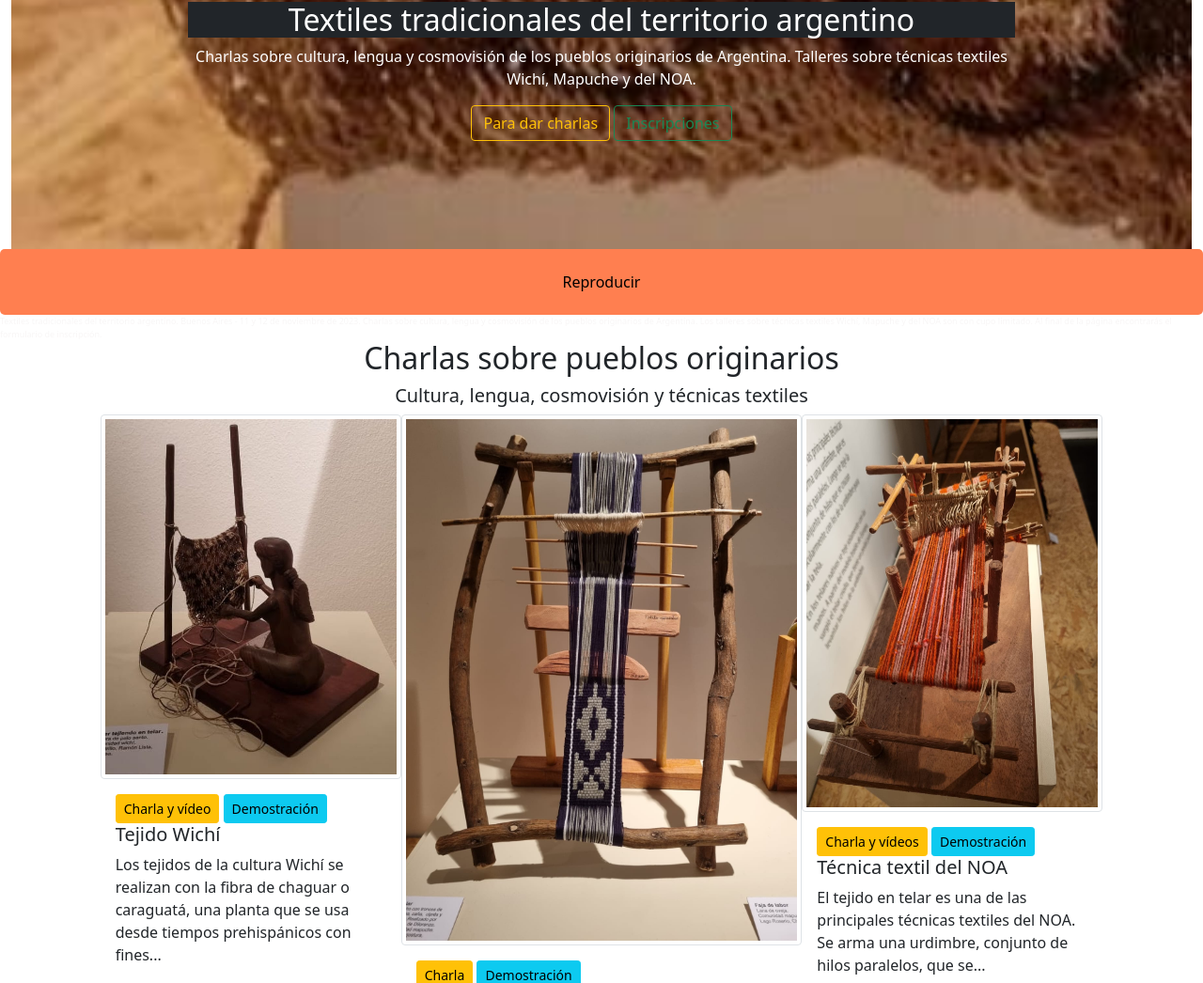
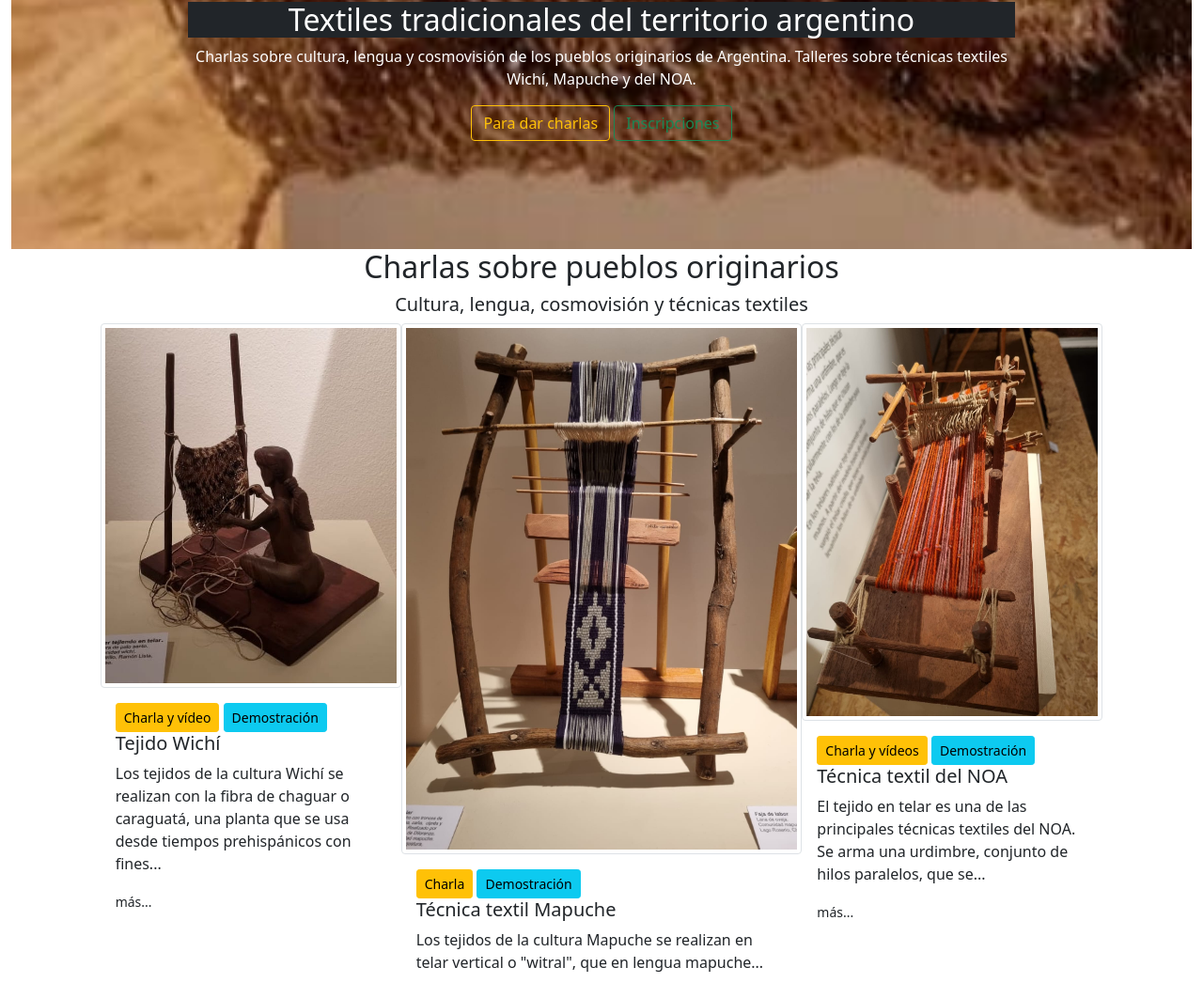
Before and after one commit to IsabelIMTextil/phpintegrador1, a PHP site: page / in a window 1280 px wide; the page is wider, and only the part inside the window is pictured. Shown: the part 444-1490 px from the top of that part at 94% size. Run offline with PHP 8.4, Linux system fonts and the light colour scheme; some web fonts are replaced.

Commit message:
prueba modificacion carpeta git

```diff
--- a/css/styles.css
+++ b/css/styles.css
@@ -14,24 +14,6 @@ box-sizing: border-box;}
     color: black !important;
     font-size: small;
 }
-
-
-   /* audio  */
-   #texto {
-    color: #f8f6f6;
-    font-size: xx-small;
-}
-#playButton {
-    background-color:coral;
-    padding: 20px;
-    border-radius: 5px;
-    border: #777;
-    width: 100%;
-    height: 70px;
-
-}
- /* audio  */
-
 
 .container {
     max-height: 100px;}
--- a/index.html
+++ b/index.html
@@ -112,31 +112,9 @@
             </div>
 
             </div>
-            <!--  termina carousel -->
+            <!--  acá termina carousel -->
             </div>
 
-
- <!-- empieza audio de texto -->
-            </div>
-
-            <button id="playButton">Reproducir</button>
-            <div id="texto">Textiles tradicionales del territorio argentino. Buenos Aires - 11 y 12 de noviembre de 2023.  Charlas sobre cultura, lengua y cosmovisión de los pueblos originarios de Argentina. Los talleres sobre técnicas textiles Wichí, Mapuche y del NOA son con cupo limitado. Al final de la página encontrarás el formulario de inscripción. </div>
-
-            <script>
-                const playButton = document.getElementById('playButton');
-                const texto = document.getElementById('texto');
-                const speechSynthesis = window.speechSynthesis;
-
-                playButton.addEventListener('click', () => {
-                    const mensaje = new SpeechSynthesisUtterance(texto.textContent);
-                    speechSynthesis.speak(mensaje);
-                });
-            </script>
-
-
-            </div>
-
-<!-- termina audio de texto -->
                 <!-- comienzan las cards -->
             <div class="body">
 
@@ -209,8 +187,6 @@
 
                              <!-- <input type="submit" id="nuevo" value="Conocé más"> -->
                     <button type="button" class="btn btn-warning" id="nuevo">Conocé más</button>
-
-
 
                     </div>
             <!-- fin conocé más -->
```
Also changed, not shown: 1 other file.
